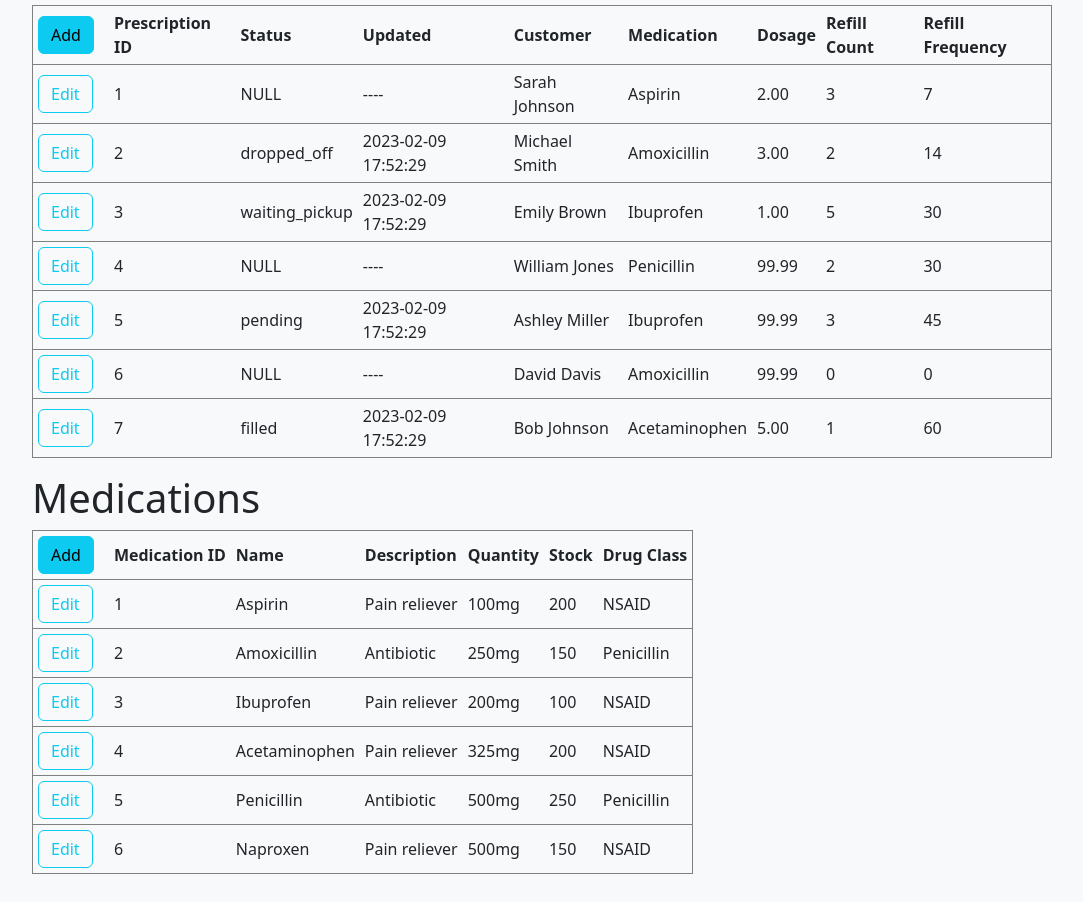
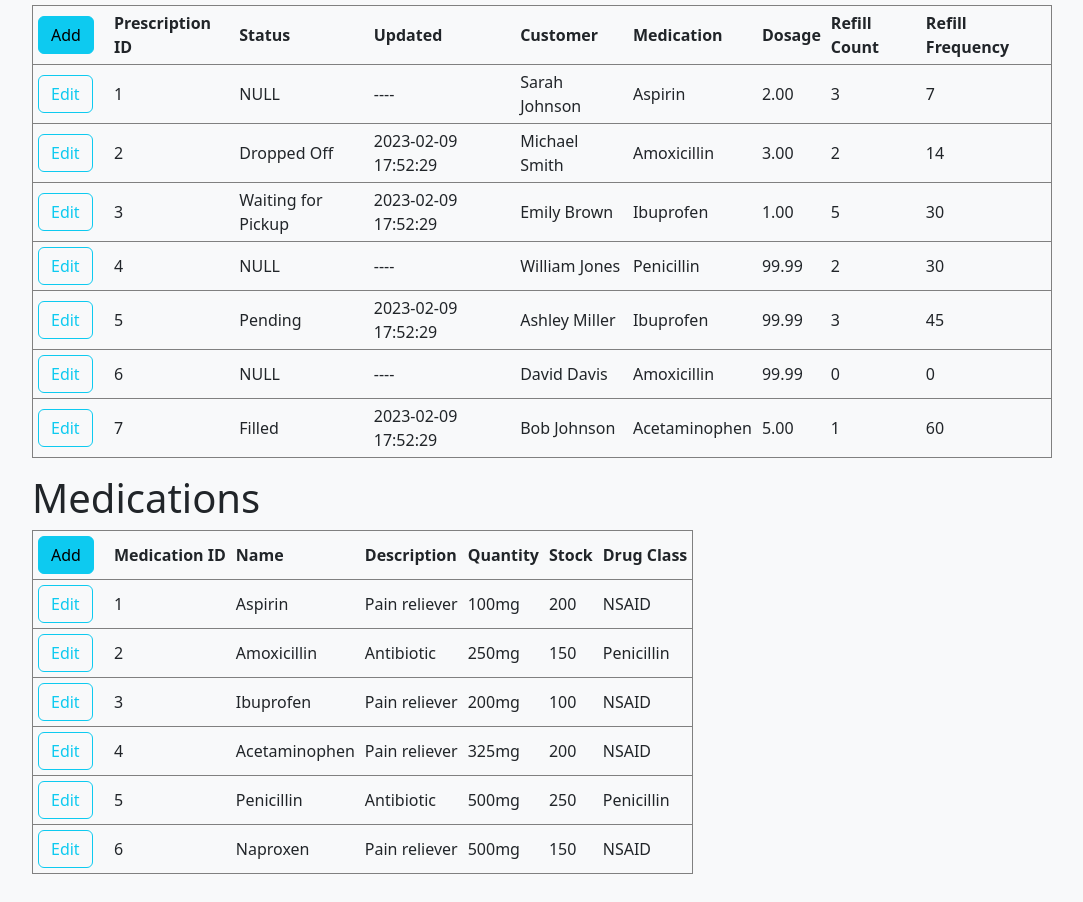
Before and after one commit to Iainmon/CS-340-Group-115, a React app in the folder site/frontend/: page / in a window 1280 px wide. Shown: the part 1235-2137 px from the top of the page, without its empty margins (98-1181 px from the left). Built offline with nearby package versions, Linux system fonts and the light colour scheme.

Commit message:
UI completely working

```diff
--- a/site/frontend/src/Prescription.jsx
+++ b/site/frontend/src/Prescription.jsx
@@ -35,7 +35,7 @@ class Prescription extends React.Component {
                 <td><button className="btn btn-outline-info" onClick={() => this.props.onEdit(this.record)}>Edit</button></td>
                 <td></td>
                 <td>{this.record['prescription_id']}</td>
-                <td>{getStatus(this.record)['status']}</td>
+                <td>{formatStatus(getStatus(this.record)['status'])}</td>
                 <td>{getStatus(this.record)['update_date']}</td>
                 <td>{this.record['customer']['first_name']} {this.record['customer']['last_name']}</td>
                 <td>{this.record['medication']['name']}</td>
```
